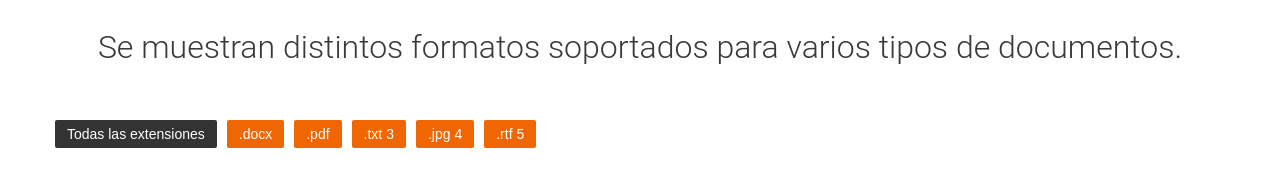
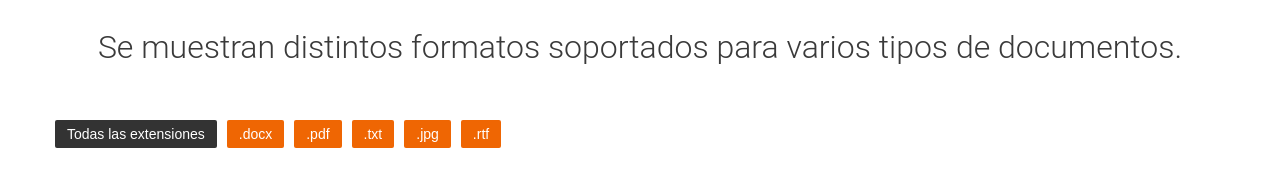
Before and after one commit to jagoss/jagoss.github.io, a plain HTML site: page index.html in a window 1280 px wide. Shown: the part 2759-2934 px from the top of the page. Drawn offline with Linux system fonts and the light colour scheme; files whose address does not match are found by name.

Commit message:
Se agregan imágenes en la sección de ejemplos. Falta borrar los botones y cambiar el texto "Portfolio image" por algo relevante.

```diff
--- a/index.html
+++ b/index.html
@@ -275,9 +275,9 @@
                     <li class="all active"><a href="#" class="btn btn-color">Todas las extensiones</a></li>
                     <li class="web"><a href="#" class="btn btn-color">.docx</a></li>
                     <li class="brand"><a href="#" class="btn btn-color">.pdf</a></li>
-                    <li class="graphic"><a href="#" class="btn btn-color">.txt 3</a></li>
-                    <li class="photo"><a href="#" class="btn btn-color">.jpg 4</a></li>
-                    <li class="ilustrator"><a href="#" class="btn btn-color">.rtf 5</a></li>
+                    <li class="graphic"><a href="#" class="btn btn-color">.txt</a></li>
+                    <li class="photo"><a href="#" class="btn btn-color">.jpg</a></li>
+                    <li class="ilustrator"><a href="#" class="btn btn-color">.rtf</a></li>
                 </ul>
                 <div class="row">
                     <ul class="portfolio-area">
@@ -468,8 +468,8 @@
                 <h4><i class="icon-circled icon-32 icon-envelope"></i>Formulario de contacto</h4>
 
                 <!-- start contact form -->
-<!--                <div id="sendmessage">Tu mensaje ha sido enviado. Muchas gracias por tu comentario.</div>-->
-<!--                <div id="errormessage"></div>-->
+                <!--                <div id="sendmessage">Tu mensaje ha sido enviado. Muchas gracias por tu comentario.</div>-->
+                <!--                <div id="errormessage"></div>-->
 
                 <form action="" method="post" role="form" class="contactForm">
                     <div id="sendmessage">Tu mensaje ha sido enviado. Muchas gracias por tu comentario.</div>
@@ -491,7 +491,6 @@
                                    data-rule="minlen:4" data-msg="Por favor ingrese al menos 4 caracteres como asunto.">
                             <div class="validation"></div>
                         </li>
-
                         <li class="form-group">
                             <textarea class="form_textarea" name="message" rows="12" data-rule="required"
                                       data-msg="Por favor ingrese un mensaje." placeholder="Mensaje"></textarea>
```
Also changed, not shown: img/portfolio/big.jpg (deleted), img/portfolio/img1.jpg, img/portfolio/img10.jpg, img/portfolio/img11.jpg, img/portfolio/img12.jpg, img/portfolio/img2.jpg, img/portfolio/img3.jpg, img/portfolio/img4.jpg, img/portfolio/img5.jpg, img/portfolio/img6.jpg, img/portfolio/img7.jpg, img/portfolio/img8.jpg, img/portfolio/img9.jpg.
